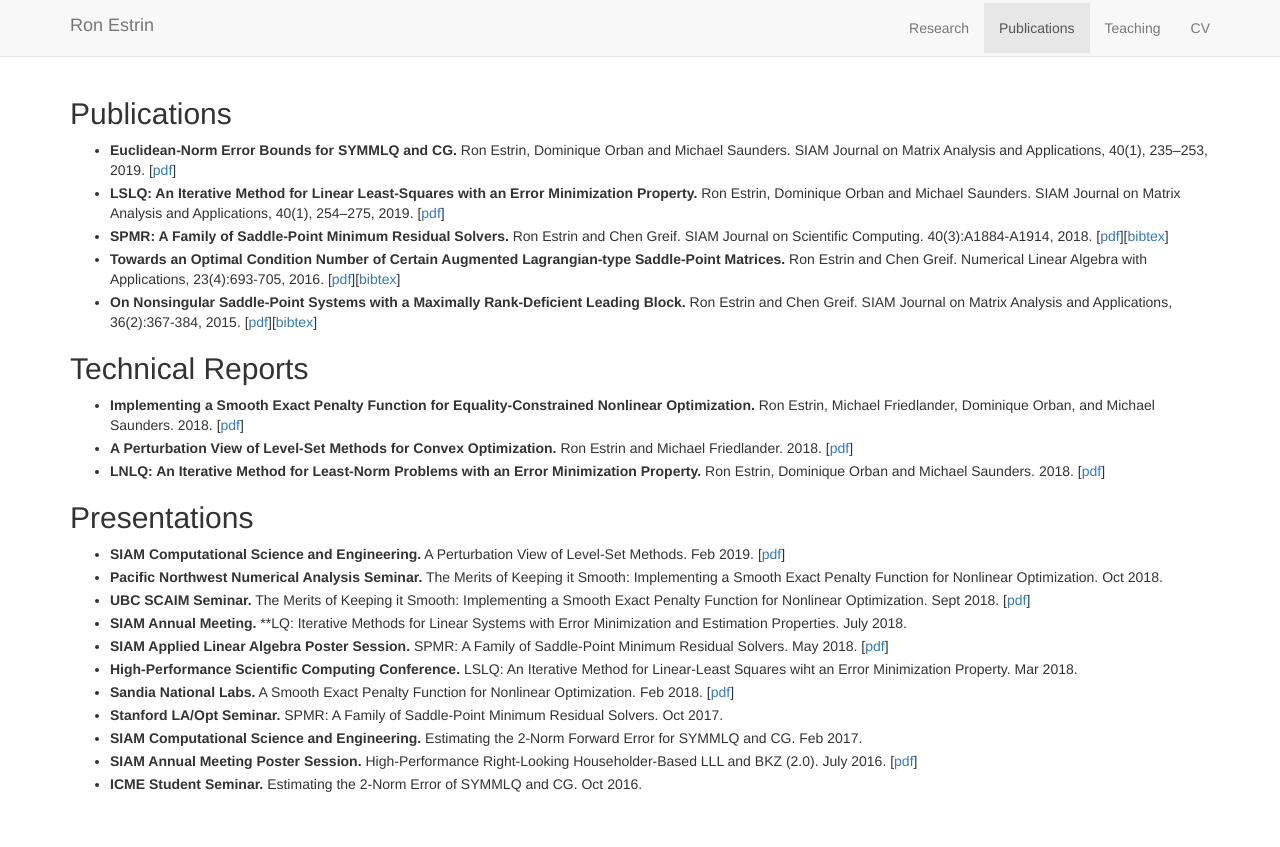
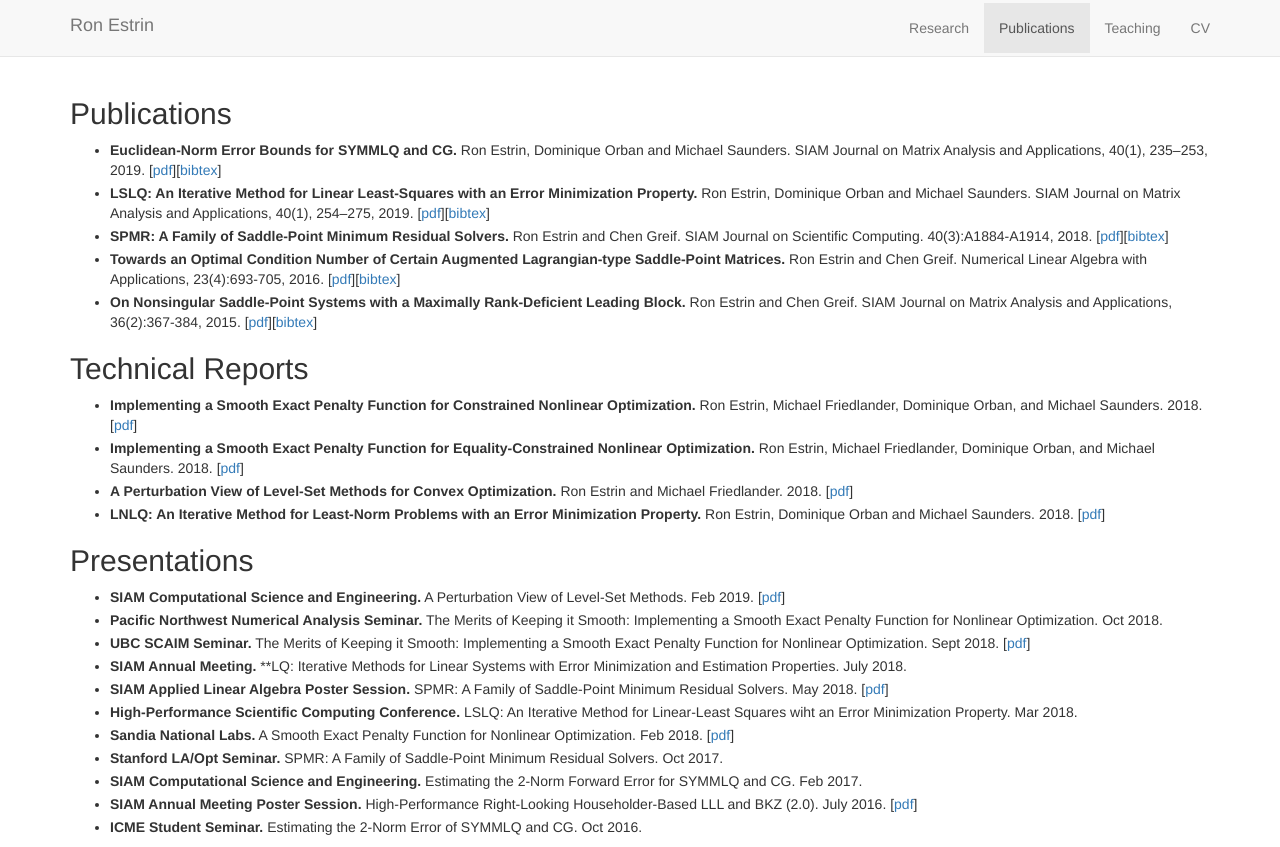
Before and after one commit to restrin/restrin.github.io, a plain HTML site: page publications.html in a window 1280 px wide. Before the commit the page ends 804 px from the top, so only its background shows below. Drawn offline with nearby package versions, Linux system fonts and the light colour scheme; some packages are replaced by stand-ins of ours.

Commit message:
Added publications.

```diff
--- a/publications.html
+++ b/publications.html
@@ -57,8 +57,9 @@
       <h2>Publications</h2>
       <ul>
         <!-- <li>Estimates of the 2-Norm Forward Error for SYMMLQ and CG. SIAM Journal on Matrix Analysis and Applications. Ron Estrin, Dominique Orban and Michael Saunders. 2016, Submitted.</li> -->
-         <li><b>Euclidean-Norm Error Bounds for SYMMLQ and CG.</b> Ron Estrin, Dominique Orban and Michael Saunders. SIAM Journal on Matrix Analysis and Applications, 40(1), 235–253, 2019. [<a href="./files/eos2016.pdf">pdf</a>]
-        <li><b>LSLQ: An Iterative Method for Linear Least-Squares with an Error Minimization Property.</b> Ron Estrin, Dominique Orban and Michael Saunders. SIAM Journal on Matrix Analysis and Applications, 40(1), 254–275, 2019. [<a href="./files/eos2017.pdf">pdf</a>]</li>
+	<li><b>Euclidean-Norm Error Bounds for SYMMLQ and CG.</b> Ron Estrin, Dominique Orban and Michael Saunders. SIAM Journal on Matrix Analysis and Applications, 40(1), 235–253, 2019. [<a href="./files/eos2016.pdf">pdf</a>][<a href="./files/eos2016.txt">bibtex</a>]</li>
+        <li><b>LSLQ: An Iterative Method for Linear Least-Squares with an Error Minimization Property.</b> Ron Estrin, Dominique Orban and Michael Saunders. SIAM Journal on Matrix Analysis and Applications, 40(1), 254–275, 2019. [<a href="./files/eos2017.pdf">pdf</a>][<a href="./files/eos2017.txt">bibtex</a>]
+</li>
         <li><b>SPMR: A Family of Saddle-Point Minimum Residual Solvers.</b> Ron Estrin and Chen Greif. SIAM Journal on Scientific Computing. 40(3):A1884-A1914, 2018. [<a href="./files/eg2018.pdf">pdf</a>][<a href="./files/eg2018.txt">bibtex</a>]</li>
         <li><b>Towards an Optimal Condition Number of Certain Augmented Lagrangian-type Saddle-Point Matrices.</b> Ron Estrin and Chen Greif. Numerical Linear Algebra with Applications, 23(4):693-705, 2016. [<a href="./files/eg2016.pdf">pdf</a>][<a href="./files/eg2016.txt">bibtex</a>]</li>
         <li><b>On Nonsingular Saddle-Point Systems with a Maximally Rank-Deficient Leading Block.</b> Ron Estrin and Chen Greif. SIAM Journal on Matrix Analysis and Applications, 36(2):367-384, 2015. [<a href="./files/eg2015.pdf">pdf</a>][<a href="./files/eg2015.txt">bibtex</a>]</li>
@@ -69,9 +70,10 @@
     <div name="techreports" id="techreports">
       <h2> Technical Reports </h2>
       <ul>
-        <li><b>Implementing a Smooth Exact Penalty Function for Equality-Constrained Nonlinear Optimization.</b> Ron Estrin, Michael Friedlander, Dominique Orban, and Michael Saunders. 2018. [<a href="./files/efos2018.pdf">pdf</a>]
-        <li><b>A Perturbation View of Level-Set Methods for Convex Optimization.</b> Ron Estrin and Michael Friedlander. 2018. [<a href="./files/ef2018.pdf">pdf</a>]
-       <li><b>LNLQ: An Iterative Method for Least-Norm Problems with an Error Minimization Property.</b> Ron Estrin, Dominique Orban and Michael Saunders. 2018. [<a href="./files/eos2018.pdf">pdf</a>]
+	<li><b>Implementing a Smooth Exact Penalty Function for Constrained Nonlinear Optimization.</b> Ron Estrin, Michael Friedlander, Dominique Orban, and Michael Saunders. 2018. [<a href="./files/efos2019.pdf">pdf</a>]</li>
+	<li><b>Implementing a Smooth Exact Penalty Function for Equality-Constrained Nonlinear Optimization.</b> Ron Estrin, Michael Friedlander, Dominique Orban, and Michael Saunders. 2018. [<a href="./files/efos2018.pdf">pdf</a>]</li>
+	<li><b>A Perturbation View of Level-Set Methods for Convex Optimization.</b> Ron Estrin and Michael Friedlander. 2018. [<a href="./files/ef2018.pdf">pdf</a>]</li>
+	<li><b>LNLQ: An Iterative Method for Least-Norm Problems with an Error Minimization Property.</b> Ron Estrin, Dominique Orban and Michael Saunders. 2018. [<a href="./files/eos2018.pdf">pdf</a>]</li>
       </ul>
     </div>
 
```
Also changed, not shown: files/eos2016.txt (added), files/eos2017.txt (added), 1 other file.
